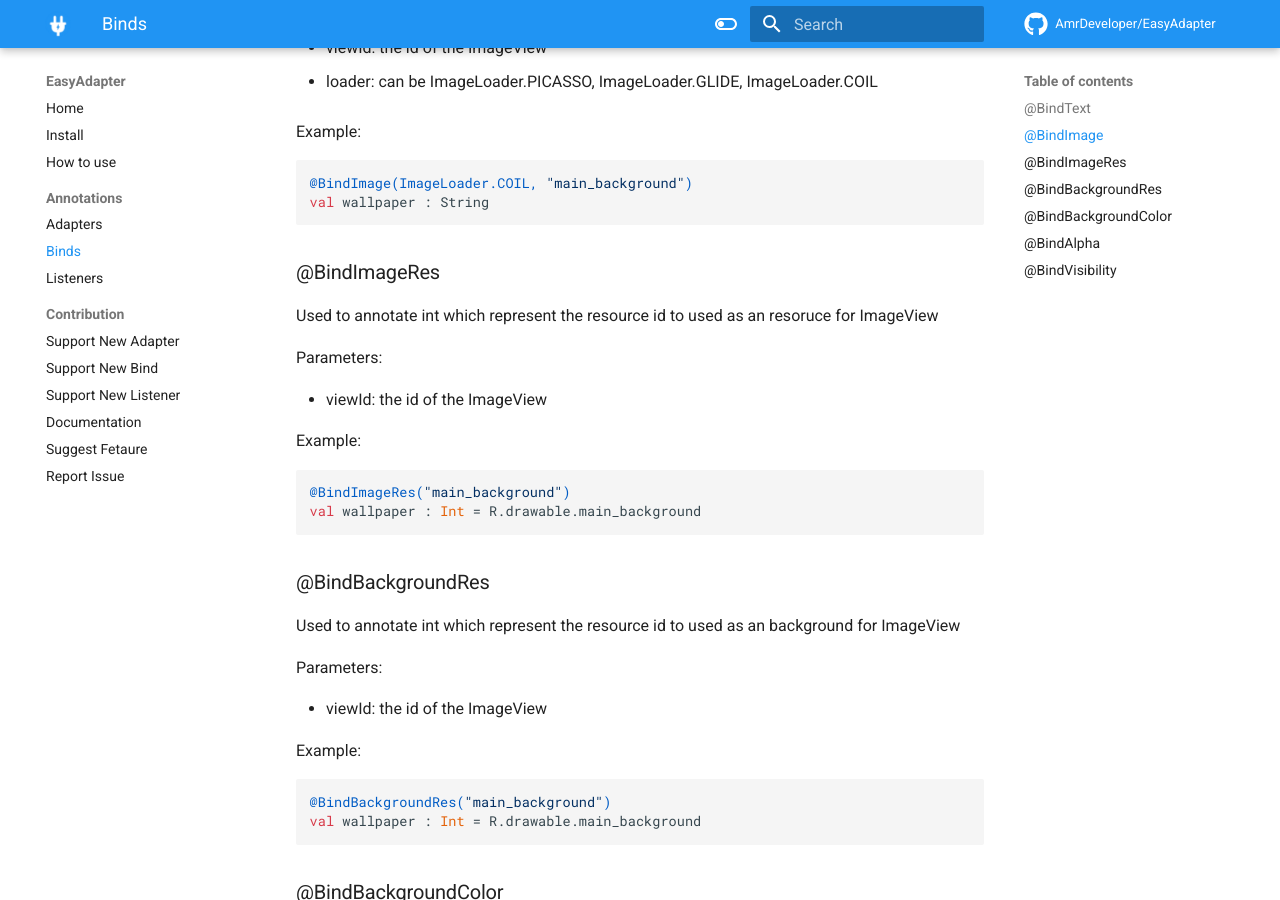
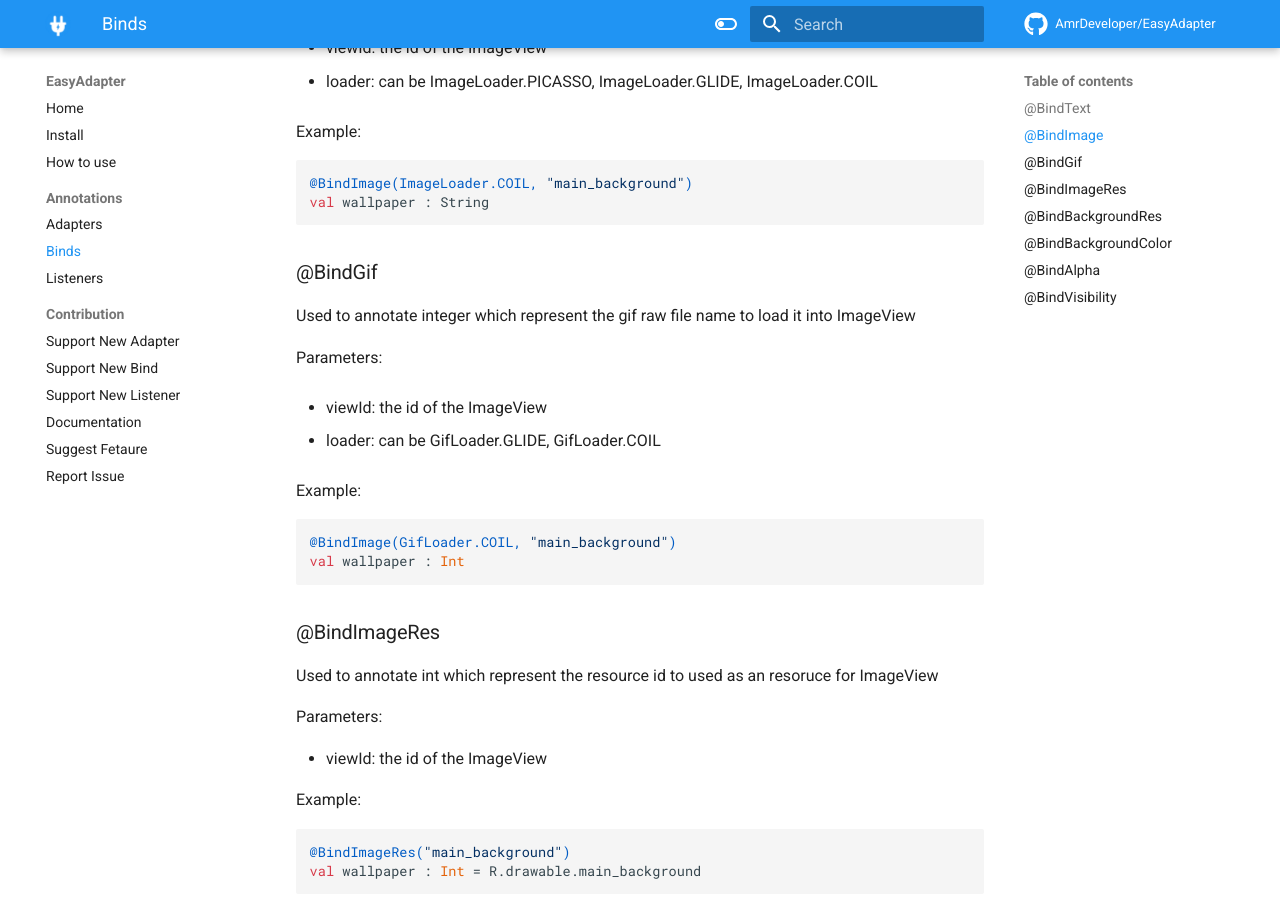
Before and after one commit to AmrDeveloper/EasyAdapter, an MkDocs documentation site: the page built from docs/annotations/binds.md, in a window 1280 px wide and 900 px high, scrolled down 591 px. Built offline with MkDocs 1.6.1 and Material for MkDocs 9.7.7, drawn with Linux system fonts in a browser that asks for light colours; nearby versions of some CDN libraries; comment, search, counter and statistics services are not loaded.

Commit message:
Update binds doc file to add doc for BindGif annotation

````diff
--- a/docs/annotations/binds.md
+++ b/docs/annotations/binds.md
@@ -28,6 +28,22 @@ Example:
 ```kotlin
 @BindImage(ImageLoader.COIL, "main_background")
 val wallpaper : String
+```
+
+### @BindGif
+Used to annotate integer which represent the gif raw file name to load it into ImageView
+
+Parameters:
+
+- viewId: the id of the ImageView
+
+- loader: can be GifLoader.GLIDE, GifLoader.COIL
+
+Example:
+
+```kotlin
+@BindImage(GifLoader.COIL, "main_background")
+val wallpaper : Int
 ```
 
 ### @BindImageRes
````
